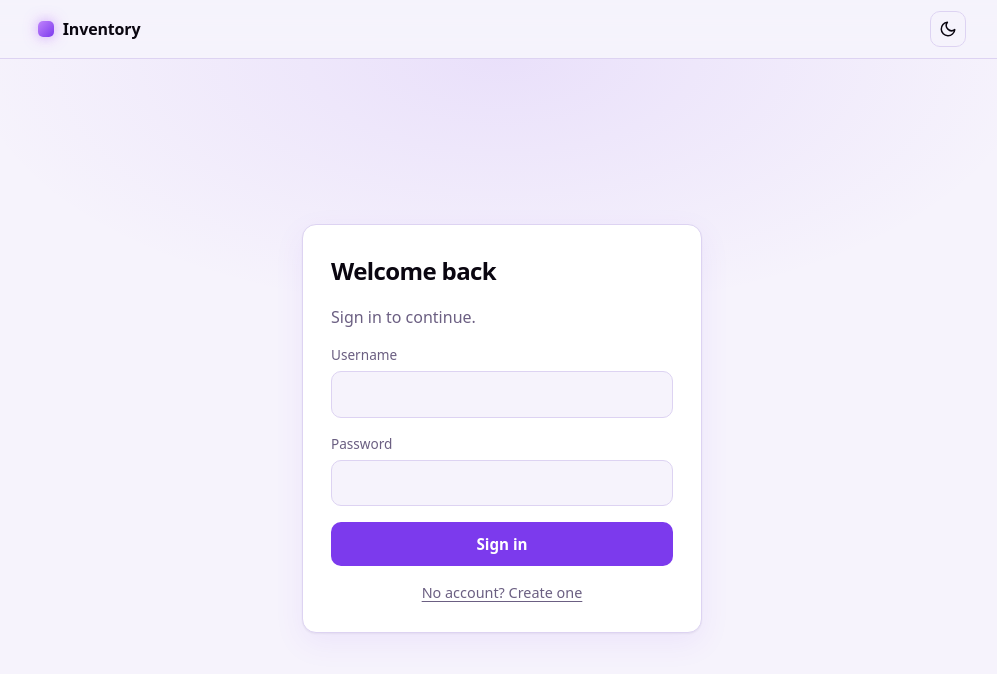
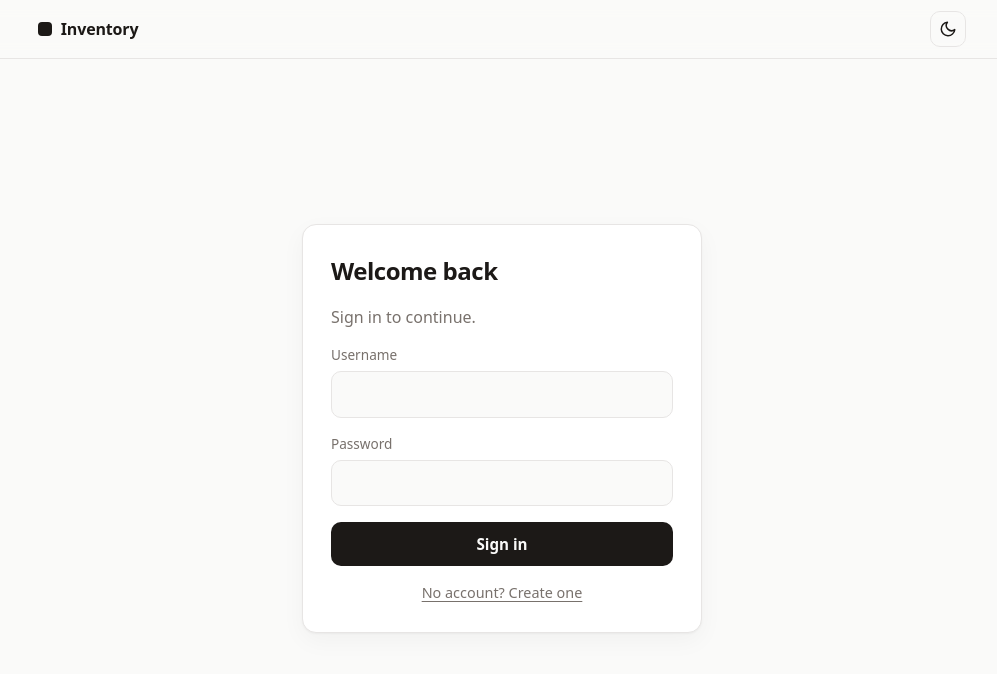
Before and after one commit to kyia-06/fabic_krystal_claire_lavalustproducts_frontend, a React (Vite) app: page / in a window 1280 px wide. Shown: the top 674 px of the page, without its empty margins (138-1135 px from the left). Built offline with nearby package versions, Linux system fonts and the light colour scheme.

Commit message:
Refactor CSS theme tokens and style adjustments
Updated theme tokens and adjusted styles for various elements.

```diff
--- a/src/index.css
+++ b/src/index.css
@@ -1,40 +1,32 @@
-/* ---------- Theme tokens: purple + black ---------- */
+/* ---------- Theme tokens ---------- */
 :root {
-  /* Light: soft lavender-white with black text and a violet accent */
-  --bg: #f6f3fc;
+  --bg: #fafaf9;
   --surface: #ffffff;
-  --surface-2: #efe9fb;
-  --border: #ddd3f2;
-  --text: #0a0610;
-  --muted: #6b5f82;
-  --accent: #7c3aed;
-  --accent-hover: #6d28d9;
-  --accent-text: #ffffff;
-  --accent-soft: rgba(124, 58, 237, 0.1);
-  --danger: #b91c1c;
+  --border: #e7e5e4;
+  --text: #1c1917;
+  --muted: #78716c;
+  --accent: #1c1917;
+  --accent-text: #fafaf9;
+  --danger: #250e0e;
   --danger-bg: #fef2f2;
-  --ring: rgba(124, 58, 237, 0.28);
-  --shadow: 0 1px 2px rgba(10, 6, 16, 0.05), 0 10px 30px rgba(124, 58, 237, 0.08);
+  --ring: rgba(28, 25, 23, 0.14);
+  --shadow: 0 1px 2px rgba(0, 0, 0, 0.04), 0 8px 24px rgba(0, 0, 0, 0.04);
   --radius: 14px;
   color-scheme: light;
 }
 
 [data-theme="dark"] {
-  /* Dark: true black with glowing purple */
-  --bg: #000000;
-  --surface: #0d0914;
-  --surface-2: #17102a;
-  --border: #2a1f45;
-  --text: #f5f0ff;
-  --muted: #a396c2;
-  --accent: #a855f7;
-  --accent-hover: #c084fc;
-  --accent-text: #0a0610;
-  --accent-soft: rgba(168, 85, 247, 0.14);
+  --bg: #0b0b0c;
+  --surface: #151517;
+  --border: #2a2a2e;
+  --text: #f4f4f5;
+  --muted: #a1a1aa;
+  --accent: #f4f4f5;
+  --accent-text: #0b0b0c;
   --danger: #f87171;
   --danger-bg: rgba(248, 113, 113, 0.1);
-  --ring: rgba(168, 85, 247, 0.35);
-  --shadow: 0 0 0 1px rgba(168, 85, 247, 0.04), 0 12px 40px rgba(124, 58, 237, 0.12);
+  --ring: rgba(244, 244, 245, 0.18);
+  --shadow: none;
   color-scheme: dark;
 }
 
@@ -51,12 +43,8 @@ body {
   transition: background 0.2s, color 0.2s;
 }
 
-::selection { background: var(--accent); color: var(--accent-text); }
-
-:focus-visible { outline: 2px solid var(--accent); outline-offset: 2px; }
-
-h1 { font-size: 1.7rem; margin: 0; letter-spacing: -0.025em; font-weight: 700; }
-h2 { font-size: 1.05rem; margin: 0; font-weight: 650; }
+h1 { font-size: 1.6rem; margin: 0; letter-spacing: -0.02em; }
+h2 { font-size: 1.05rem; margin: 0; }
 p { margin: 0; }
 .muted { color: var(--muted); }
 .strong { font-weight: 600; }
@@ -66,26 +54,22 @@ p { margin: 0; }
 /* ---------- Top bar ---------- */
 .topbar {
   position: sticky; top: 0; z-index: 10;
-  background: color-mix(in srgb, var(--bg) 80%, transparent);
-  backdrop-filter: blur(12px);
+  background: color-mix(in srgb, var(--bg) 82%, transparent);
+  backdrop-filter: blur(10px);
   border-bottom: 1px solid var(--border);
 }
 .topbar-inner {
   max-width: 960px; margin: 0 auto; padding: 0.7rem 1rem;
   display: flex; align-items: center; justify-content: space-between; gap: 0.75rem;
 }
-.brand { display: flex; align-items: center; gap: 0.55rem; font-weight: 700; letter-spacing: -0.01em; }
-.brand-mark {
-  width: 16px; height: 16px; border-radius: 5px;
-  background: linear-gradient(135deg, #c084fc, #7c3aed);
-  box-shadow: 0 0 14px rgba(168, 85, 247, 0.55);
-}
+.brand { display: flex; align-items: center; gap: 0.55rem; font-weight: 650; letter-spacing: -0.01em; }
+.brand-mark { width: 14px; height: 14px; border-radius: 4px; background: var(--accent); }
 .topbar-right { display: flex; align-items: center; gap: 0.5rem; }
 .who { font-size: 0.9rem; color: var(--muted); }
 
 .badge {
-  font-size: 0.75rem; font-weight: 600;
-  padding: 0.15rem 0.6rem; border-radius: 999px;
+  font-size: 0.7rem; text-transform: uppercase; letter-spacing: 0.06em; font-weight: 600;
+  padding: 0.15rem 0.5rem; border-radius: 999px;
   border: 1px solid var(--border); color: var(--muted);
 }
 .badge-admin { background: var(--accent); color: var(--accent-text); border-color: var(--accent); }
@@ -117,16 +101,16 @@ textarea { resize: vertical; }
 
 /* ---------- Buttons ---------- */
 .btn {
-  font: inherit; font-size: 0.95rem; font-weight: 600; cursor: pointer;
+  font: inherit; font-size: 0.95rem; font-weight: 550; cursor: pointer;
   border-radius: 10px; padding: 0.6rem 1.1rem; border: 1px solid transparent;
-  transition: background 0.15s, border-color 0.15s, box-shadow 0.15s, transform 0.05s;
+  transition: opacity 0.15s, background 0.15s, transform 0.05s;
 }
 .btn:active { transform: scale(0.98); }
 .btn:disabled { opacity: 0.55; cursor: not-allowed; }
 .btn-primary { background: var(--accent); color: var(--accent-text); }
-.btn-primary:hover:not(:disabled) { background: var(--accent-hover); box-shadow: 0 0 20px var(--ring); }
+.btn-primary:hover:not(:disabled) { opacity: 0.88; }
 .btn-ghost { background: transparent; color: var(--text); border-color: var(--border); }
-.btn-ghost:hover { background: var(--accent-soft); border-color: var(--accent); }
+.btn-ghost:hover { background: var(--bg); }
 .btn-danger { background: transparent; color: var(--danger); border-color: var(--border); }
 .btn-danger:hover { background: var(--danger-bg); border-color: var(--danger); }
 .btn-sm { padding: 0.35rem 0.75rem; font-size: 0.85rem; }
@@ -135,15 +119,14 @@ textarea { resize: vertical; }
   display: grid; place-items: center; width: 36px; height: 36px; cursor: pointer;
   background: transparent; color: var(--text);
   border: 1px solid var(--border); border-radius: 10px;
-  transition: background 0.15s, border-color 0.15s, color 0.15s;
 }
-.icon-btn:hover { background: var(--accent-soft); border-color: var(--accent); color: var(--accent); }
+.icon-btn:hover { background: var(--bg); }
 
 .link {
   background: none; border: 0; padding: 0; font: inherit; font-size: 0.9rem;
   color: var(--muted); cursor: pointer; text-decoration: underline; text-underline-offset: 3px;
 }
-.link:hover { color: var(--accent); }
+.link:hover { color: var(--text); }
 
 .alert {
   background: var(--danger-bg); color: var(--danger);
@@ -152,10 +135,7 @@ textarea { resize: vertical; }
 }
 
 /* ---------- Auth ---------- */
-.auth-wrap {
-  min-height: calc(100vh - 62px); display: grid; place-items: center; padding: 1rem;
-  background: radial-gradient(60% 50% at 50% 0%, var(--accent-soft), transparent 70%);
-}
+.auth-wrap { min-height: calc(100vh - 62px); display: grid; place-items: center; padding: 1rem; }
 .auth-card { width: 100%; max-width: 400px; display: grid; gap: 1rem; padding: 1.75rem; }
 .auth-card h1 { font-size: 1.5rem; }
 
@@ -163,13 +143,12 @@ textarea { resize: vertical; }
 .table-card { padding: 0; overflow: hidden; }
 table { width: 100%; border-collapse: collapse; }
 th {
-  text-align: left; font-size: 0.8rem;
-  color: var(--muted); font-weight: 600; padding: 0.85rem 1rem;
-  background: var(--surface-2); border-bottom: 1px solid var(--border);
+  text-align: left; font-size: 0.75rem; text-transform: uppercase; letter-spacing: 0.06em;
+  color: var(--muted); font-weight: 600; padding: 0.85rem 1rem; border-bottom: 1px solid var(--border);
 }
 td { padding: 0.85rem 1rem; border-bottom: 1px solid var(--border); vertical-align: middle; }
 tbody tr:last-child td { border-bottom: 0; }
-tbody tr:hover { background: var(--accent-soft); }
+tbody tr:hover { background: color-mix(in srgb, var(--bg) 60%, transparent); }
 .num { text-align: right; font-variant-numeric: tabular-nums; }
 .actions-col { text-align: right; white-space: nowrap; }
 .actions-col .btn + .btn { margin-left: 0.4rem; }
@@ -186,13 +165,9 @@ tbody tr:hover { background: var(--accent-soft); }
   tbody tr:last-child { border-bottom: 0; }
   td { padding: 0.25rem 0; border: 0; display: flex; justify-content: space-between; gap: 1rem; text-align: right; }
   td::before {
-    content: attr(data-label); color: var(--muted); font-size: 0.8rem;
-    padding-top: 0.15rem; text-align: left;
+    content: attr(data-label); color: var(--muted); font-size: 0.75rem;
+    text-transform: uppercase; letter-spacing: 0.06em; padding-top: 0.15rem; text-align: left;
   }
   .actions-col { justify-content: flex-end; padding-top: 0.6rem; }
   .actions-col::before { display: none; }
 }
-
-@media (prefers-reduced-motion: reduce) {
-  * { transition: none !important; }
-}
```
